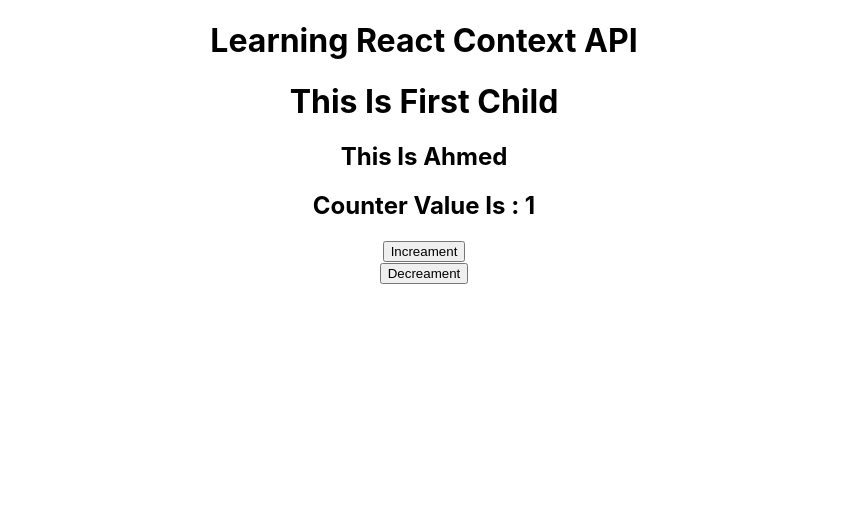
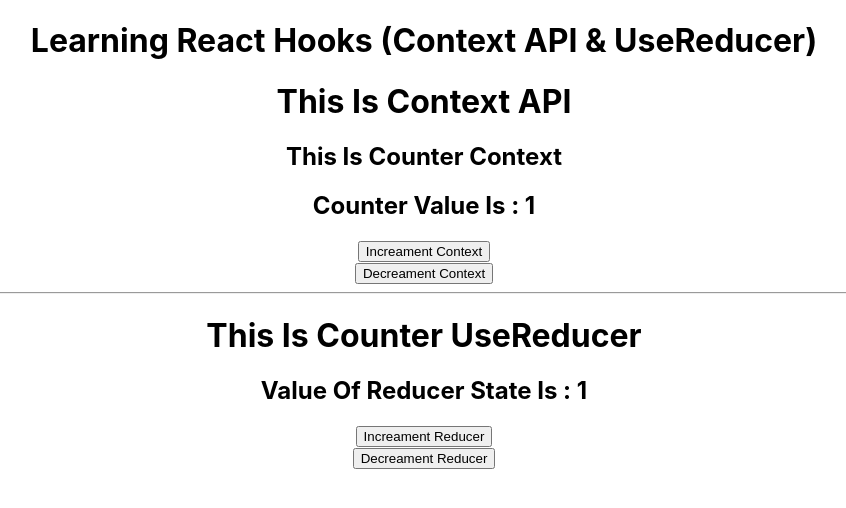
Before and after one commit to AhmedShaykh/React-Context-API-And-UseReducer, a React (Create React App) app: page / in a window 1280 px wide. Shown: the top 508 px of the page, without its empty margins (216-1062 px from the left). Built offline with nearby package versions, Linux system fonts and the light colour scheme; the HTML template or start-up script is replaced by a standard one.

Commit message:
It's Time To Push !

```diff
--- a/src/App.jsx
+++ b/src/App.jsx
@@ -12,9 +12,9 @@
         >
       <div className="App">
         <h1>
-          Learning React Context API
+          Learning React Hooks (Context API & UseReducer)
         </h1>
-        <Parent name="Ahmed" />
+        <Parent name="Counter Context" />
       </div>
     </CounterContext.Provider>
   );
--- a/src/Components/Child.jsx
+++ b/src/Components/Child.jsx
@@ -1,17 +1,17 @@
 import React , { useContext } from "react";
 import counterContext from "../Hooks/CounterContext";
 
-const Child =(Props) => {
+const Child = (Props) => {
   let counterValue = useContext(counterContext)
   console.log(counterValue)
     return (
       <div>
-        <h1>This Is First Child</h1>
+        <h1>This Is Context API</h1>
         <h2>This Is {Props.name}</h2>
         <h2>Counter Value Is : {counterValue[0]}</h2>
-        <button onClick={() => {counterValue[1](++counterValue[0])} }>Increament</button>
+        <button onClick={() => {counterValue[1](++counterValue[0])} }>Increament Context</button>
         <br />
-        <button onClick={() => {counterValue[1](--counterValue[0])} }>Decreament</button>
+        <button onClick={() => {counterValue[1](--counterValue[0])} }>Decreament Context</button>
       </div>
     );
   }
--- /dev/null
+++ b/src/Components/ChildReducer.jsx
@@ -0,0 +1,26 @@
+import React, { useReducer } from "react";
+import CounterReducer from "../Hooks/CounterReducer";
+
+const ChildReducer = () => {
+    let [state, dispatch] = useReducer(CounterReducer, 1);
+    console.log(state)
+    return (
+        <div>
+            <h1>
+                This Is Counter UseReducer
+            </h1>
+            <h2>
+                Value Of Reducer State Is : {state}
+            </h2>
+            <button onClick={() => dispatch('INCREAMENT')}>
+                Increament Reducer
+            </button>
+            <br />
+            <button onClick={() => dispatch('DECREAMENT')}>
+                Decreament Reducer
+            </button>
+        </div>
+    );
+}
+
+export default ChildReducer;
--- a/src/Components/Parent.jsx
+++ b/src/Components/Parent.jsx
@@ -1,10 +1,13 @@
 import React from 'react';
 import Child from './Child';
+import ChildReducer from './ChildReducer';
 
 const Parent =(Props) => {
     return (
       <div>
         <Child name={Props.name}/>
+        <hr />
+        <ChildReducer />
       </div>
     );
   }
--- /dev/null
+++ b/src/Hooks/CounterReducer.jsx
@@ -0,0 +1,12 @@
+import React from 'react';
+
+const CounterReducer = (state, action) => {
+    switch (action) {
+        case 'INCREAMENT':
+            return state + 1;
+        case 'DECREAMENT':
+            return state - 1
+    }
+}
+
+export default CounterReducer;
```
